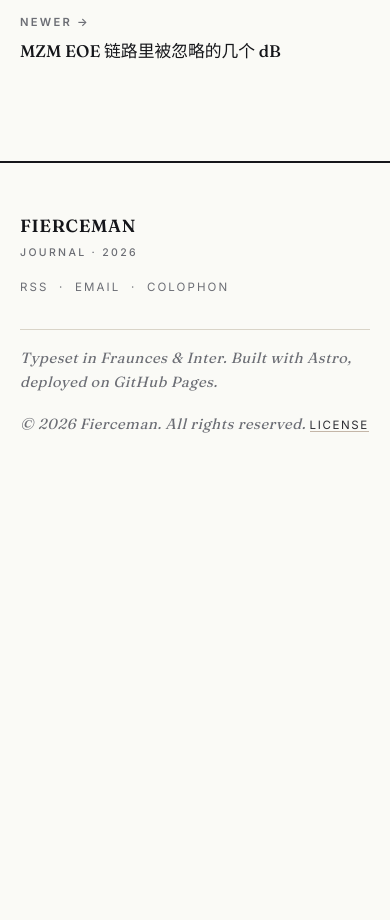
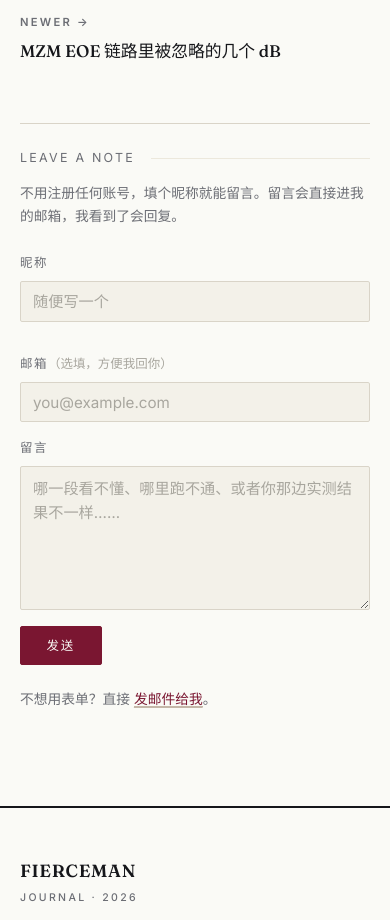
Before and after one commit to Fierceman26/fierceman26.github.io, an Astro site: page /posts/ads-python-api-tour in a window 390 px wide. Shown: the part 4426-5346 px from the top of the page. Before the commit the page ends 4902 px from the top, so only its background shows below. Built offline with nearby package versions, Linux system fonts and the light colour scheme; Astro itself is replaced by a stand-in of ours; some packages are replaced by stand-ins of ours.

Commit message:
Replace giscus with anonymous feedback form (no login required)

```diff
--- /dev/null
+++ b/src/components/Comments.astro
@@ -0,0 +1,316 @@
+---
+// 匿名留言 —— 访客不需要任何账号
+// 提交经 formsubmit.co 转发到邮箱，前端纯静态、无第三方追踪脚本。
+// 想换成真正的公开留言墙（匿名 + 所有人可见），需要自定义域名 + 自建后端。
+interface Props {
+  email?: string;
+  /** formsubmit 的随机别名端点（避免邮箱明文出现在 HTML 里） */
+  endpoint?: string;
+}
+const {
+  email = 'yungaopi@gmail.com',
+  endpoint = '/ajax/yungaopi@gmail.com',
+} = Astro.props;
+---
+
+<section class="comments" id="comments" aria-label="留言">
+  <div class="comments__head">
+    <span class="comments__label">Leave a note</span>
+    <span class="comments__line" aria-hidden="true"></span>
+  </div>
+  <p class="comments__note">
+    不用注册任何账号，填个昵称就能留言。留言会直接进我的邮箱，我看到了会回复。
+  </p>
+
+  <form class="reply-form" id="reply-form" novalidate>
+    <div class="reply-form__grid">
+      <label class="reply-form__field">
+        <span class="reply-form__label">昵称</span>
+        <input
+          class="reply-form__input"
+          type="text"
+          name="name"
+          maxlength="40"
+          required
+          autocomplete="nickname"
+          placeholder="随便写一个"
+        />
+      </label>
+      <label class="reply-form__field">
+        <span class="reply-form__label">邮箱<span class="reply-form__opt">（选填，方便我回你）</span></span>
+        <input
+          class="reply-form__input"
+          type="email"
+          name="email"
+          maxlength="120"
+          autocomplete="email"
+          placeholder="you@example.com"
+        />
+      </label>
+    </div>
+
+    <label class="reply-form__field">
+      <span class="reply-form__label">留言</span>
+      <textarea
+        class="reply-form__input reply-form__textarea"
+        name="message"
+        rows="5"
+        maxlength="2000"
+        required
+        placeholder="哪一段看不懂、哪里跑不通、或者你那边实测结果不一样……"
+      ></textarea>
+    </label>
+
+    <!-- 反垃圾：正常人看不到这个字段 -->
+    <input type="text" name="_honey" tabindex="-1" autocomplete="off" class="reply-form__honey" aria-hidden="true" />
+
+    <div class="reply-form__actions">
+      <button class="reply-form__submit" type="submit">发送</button>
+      <p class="reply-form__status" id="reply-form-status" role="status" aria-live="polite"></p>
+    </div>
+  </form>
+
+  <p class="comments__alt">
+    不想用表单？直接 <a href={`mailto:${email}`}>发邮件给我</a>。
+  </p>
+</section>
+
+<script is:inline define:vars={{ endpoint }}>
+  (() => {
+    const form = document.getElementById('reply-form');
+    const status = document.getElementById('reply-form-status');
+    if (!form || !status) return;
+
+    const setStatus = (msg, kind) => {
+      status.textContent = msg;
+      status.dataset.kind = kind || '';
+    };
+
+    form.addEventListener('submit', async (e) => {
+      e.preventDefault();
+      if (form.dataset.busy === '1') return;
+
+      const name = form.name.value.trim();
+      const message = form.message.value.trim();
+      const mail = form.email.value.trim();
+
+      if (!name) { setStatus('写个昵称吧。', 'error'); form.name.focus(); return; }
+      if (message.length < 4) { setStatus('内容太短了，多写两句。', 'error'); form.message.focus(); return; }
+
+      form.dataset.busy = '1';
+      const btn = form.querySelector('.reply-form__submit');
+      const original = btn.textContent;
+      btn.textContent = '发送中…';
+      setStatus('', '');
+
+      try {
+        const res = await fetch(`https://formsubmit.co${endpoint}`, {
+          method: 'POST',
+          headers: { 'Content-Type': 'application/json', Accept: 'application/json' },
+          body: JSON.stringify({
+            name,
+            email: mail,
+            message,
+            _subject: `[FIERCEMAN · JOURNAL] 留言来自 ${name}`,
+            _template: 'table',
+            _captcha: 'false',
+          }),
+        });
+
+        const data = await res.json().catch(() => ({}));
+        if (res.ok && (data.success === true || data.success === 'true')) {
+          form.reset();
+          setStatus('已收到，谢谢。我会看的。', 'ok');
+        } else {
+          const why = (data && (data.message || data.error)) || `提交失败（${res.status}）`;
+          setStatus(`${why}。也可以直接发邮件。`, 'error');
+        }
+      } catch (err) {
+        setStatus('网络没通，重试一次或者直接发邮件给我。', 'error');
+      } finally {
+        form.dataset.busy = '0';
+        btn.textContent = original;
+      }
+    });
+  })();
+</script>
+
+<style>
+  .comments {
+    margin-top: 3.6rem;
+    padding-top: 1.5rem;
+    border-top: 1px solid var(--rule);
+  }
+
+  .comments__head {
+    display: flex;
+    align-items: center;
+    gap: 1rem;
+    margin-bottom: 0.85rem;
+  }
+
+  .comments__label {
+    font-family: var(--font-sans);
+    font-size: var(--fs-meta);
+    letter-spacing: 0.18em;
+    text-transform: uppercase;
+    color: var(--muted);
+    white-space: nowrap;
+  }
+
+  .comments__line {
+    flex: 1;
+    height: 1px;
+    background: var(--rule-soft);
+  }
+
+  .comments__note,
+  .comments__alt {
+    font-family: var(--font-sans);
+    font-size: 0.86rem;
+    line-height: 1.65;
+    color: var(--muted);
+  }
+
+  .comments__note {
+    margin: 0 0 1.6rem;
+  }
+
+  .comments__alt {
+    margin: 1.4rem 0 0;
+  }
+
+  .comments__alt a {
+    color: var(--accent);
+    text-decoration: underline;
+    text-decoration-color: var(--link-underline);
+    text-underline-offset: 3px;
+  }
+
+  .comments__alt a:hover {
+    text-decoration-color: var(--accent);
+  }
+
+  /* ---------- 表单 ---------- */
+  .reply-form {
+    font-family: var(--font-sans);
+    margin: 0;
+  }
+
+  .reply-form__grid {
+    display: grid;
+    grid-template-columns: 1fr 1fr;
+    gap: 1rem;
+  }
+
+  @media (max-width: 560px) {
+    .reply-form__grid {
+      grid-template-columns: 1fr;
+    }
+  }
+
+  .reply-form__field {
+    display: block;
+    margin-bottom: 1rem;
+  }
+
+  .reply-form__label {
+    display: block;
+    font-size: var(--fs-meta);
+    letter-spacing: 0.12em;
+    text-transform: uppercase;
+    color: var(--muted);
+    margin-bottom: 0.45rem;
+  }
+
+  .reply-form__opt {
+    text-transform: none;
+    letter-spacing: 0;
+    font-size: 0.78rem;
+    color: var(--faint);
+  }
+
+  .reply-form__input {
+    display: block;
+    width: 100%;
+    box-sizing: border-box;
+    font-family: var(--font-sans);
+    font-size: 0.95rem;
+    color: var(--ink);
+    background: var(--bg-elev);
+    border: 1px solid var(--rule);
+    border-radius: 2px;
+    padding: 0.62rem 0.75rem;
+    transition: border-color 0.2s var(--ease), background 0.2s var(--ease);
+  }
+
+  .reply-form__input::placeholder {
+    color: var(--faint);
+  }
+
+  .reply-form__input:focus {
+    outline: none;
+    border-color: var(--accent);
+    background: var(--bg);
+  }
+
+  .reply-form__textarea {
+    resize: vertical;
+    min-height: 7rem;
+    line-height: 1.6;
+  }
+
+  .reply-form__honey {
+    position: absolute;
+    left: -9999px;
+    width: 1px;
+    height: 1px;
+    opacity: 0;
+  }
+
+  .reply-form__actions {
+    display: flex;
+    align-items: center;
+    gap: 1rem;
+    flex-wrap: wrap;
+  }
+
+  .reply-form__submit {
+    font-family: var(--font-sans);
+    font-size: var(--fs-meta);
+    letter-spacing: 0.14em;
+    text-transform: uppercase;
+    color: var(--bg);
+    background: var(--accent);
+    border: 1px solid var(--accent);
+    border-radius: 2px;
+    padding: 0.62rem 1.6rem;
+    cursor: pointer;
+    transition: opacity 0.2s var(--ease);
+  }
+
+  .reply-form__submit:hover {
+    opacity: 0.86;
+  }
+
+  .reply-form__submit:disabled,
+  .reply-form__submit[aria-busy='true'] {
+    opacity: 0.6;
+    cursor: default;
+  }
+
+  .reply-form__status {
+    font-size: 0.84rem;
+    margin: 0;
+    color: var(--muted);
+    min-height: 1.2em;
+  }
+
+  .reply-form__status[data-kind='ok'] {
+    color: var(--accent);
+  }
+
+  .reply-form__status[data-kind='error'] {
+    color: var(--accent-soft);
+  }
+</style>
--- a/src/layouts/PostLayout.astro
+++ b/src/layouts/PostLayout.astro
@@ -1,6 +1,7 @@
 ---
 import BaseLayout from './BaseLayout.astro';
 import FormattedDate from '~/components/FormattedDate.astro';
+import Comments from '~/components/Comments.astro';
 import { getCollection } from 'astro:content';
 import readingTime from 'reading-time';
 import type { CollectionEntry } from 'astro:content';
@@ -98,6 +99,8 @@ const next = idx < all.length - 1 ? all[idx + 1] : null; // 比当前更老
           </nav>
         )}
       </footer>
+
+      <Comments />
     </div>
   </article>
 
```
